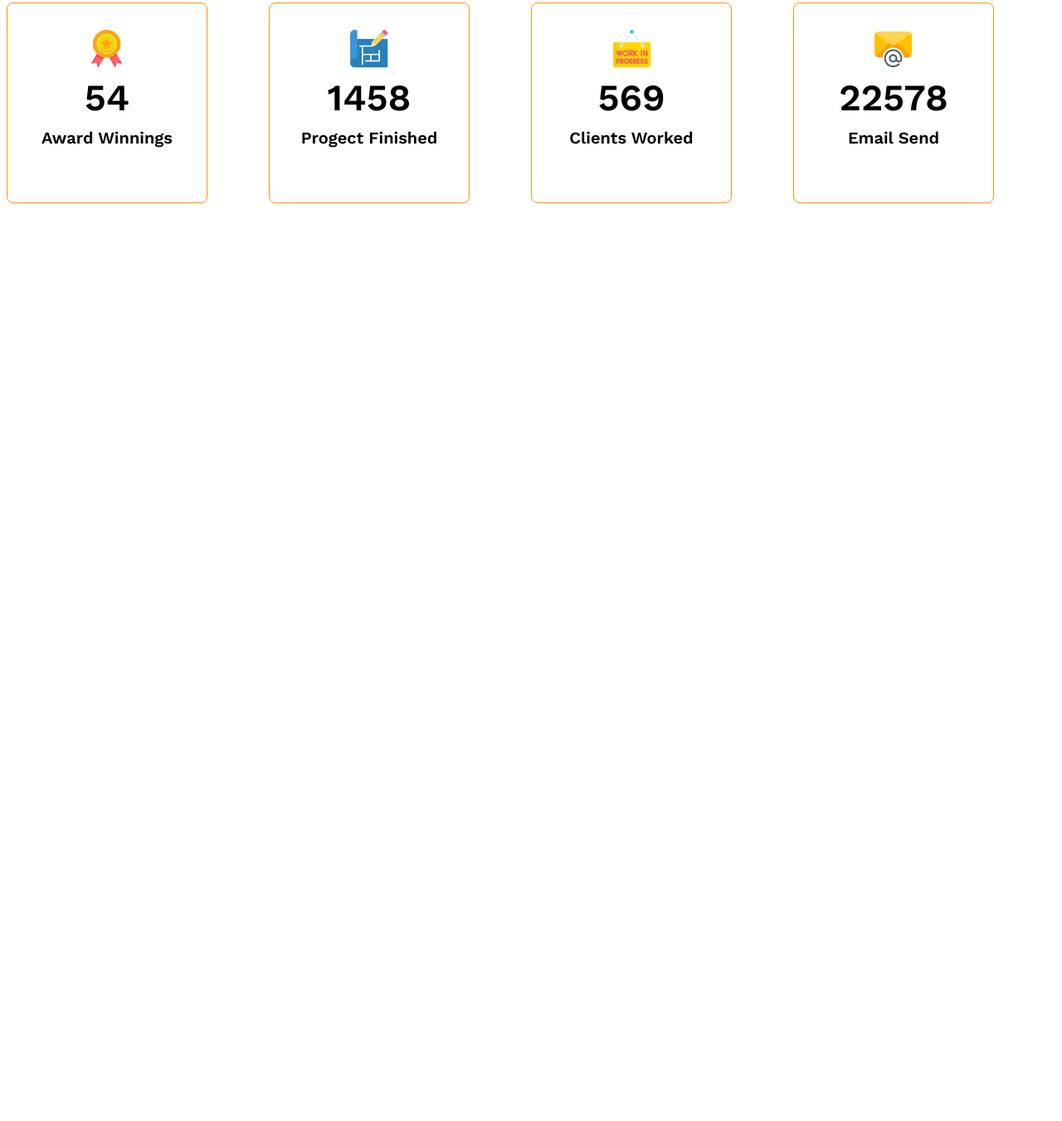
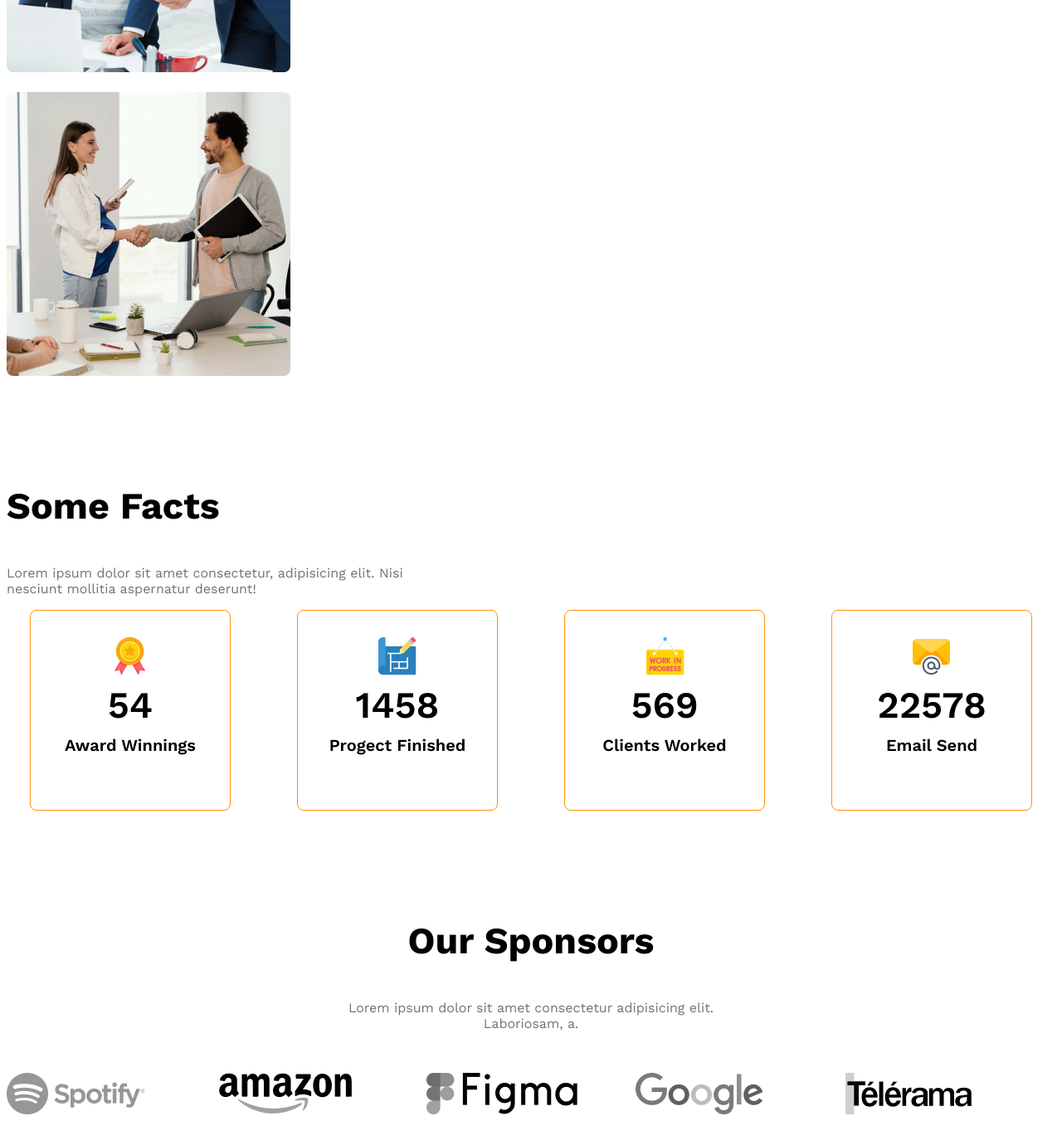
Before and after one commit to YushaRaiyana/G3-Architects, a plain HTML site: page index.html in a window 1280 px wide. Shown: the part 2301-3652 px from the top of the page at 83% size. Before the commit the page ends 2676 px from the top, so only its background shows below. Drawn offline with nearby package versions, Linux system fonts and the light colour scheme.

Commit message:
added the Sponsor stuff

```diff
--- a/index.html
+++ b/index.html
@@ -47,22 +47,21 @@
         <button class="pri-btn">Explore More</button>
     </div>
 </section>
-<!-- features will enjoy -->
+<!-- Some facts about us -->
 <section>
 <h3 class="section-title">Some Facts</h3>
 <p class="text-light-gray fact-description">Lorem ipsum dolor sit amet consectetur, adipisicing elit. Nisi nesciunt mollitia aspernatur deserunt!</p>
 <div class="facts-container">
-    <!-- .fact*4>img.fact-icon+h4.fact-number+h5.fact-name -->
     <div class="fact display-flex">
         <div>
-            <img src="images/icons/ribon.png" alt="" class="fact-icon">
+        <img src="images/icons/ribon.png" alt="" class="fact-icon">
         <h4 class="fact-number">54</h4>
         <h5 class="fact-name">Award Winnings</h5>
         </div>
     </div>
     <div class="fact display-flex">
         <div>
-            <img src="images/icons/projects.png" alt="" class="fact-icon">
+        <img src="images/icons/projects.png" alt="" class="fact-icon">
         <h4 class="fact-number">1458</h4>
         <h5 class="fact-name">Progect Finished</h5>
         </div>
@@ -76,7 +75,7 @@
     </div>
     <div class="fact display-flex">
         <div>
-            <img src="images/icons/email.png" alt="" class="fact-icon">
+        <img src="images/icons/email.png" alt="" class="fact-icon">
         <h4 class="fact-number">22578</h4>
         <h5 class="fact-name">Email Send</h5>
         </div>
@@ -86,9 +85,23 @@
 
 </section>
 
-<!-- Some facts about us-->
- <section class="somefacts">
+<!--Our sponsors -->
+ <section class="Sponsors">
+<div class="sponsor-info">
+   <h3 class="section-title">Our Sponsors</h3>
 
+   <p class="text-light-gray">
+    Lorem ipsum dolor sit amet consectetur adipisicing elit. Laboriosam, a.
+   </p>
+</div>
+
+<div class="sponsor-companies">
+    <img src="images/sponsors/spotify.png" alt="">
+    <img src="images/sponsors/amazon.png" alt="">
+    <img src="images/sponsors/figma.png" alt="">
+    <img src="images/sponsors/google.png" alt="">
+    <img src="images/sponsors/telerama.png" alt="">
+</div>
  </section>
 </main>
 
--- a/styles/styles.css
+++ b/styles/styles.css
@@ -148,35 +148,28 @@ gap: 24px;
 /* MEDIA */
 
 
-@media screen and (max-width:576px) {
+@media screen and (max-width:576px) and (min-width:0px) {
     .navbar,
     .nav-links,
     .teams{
         flex-direction: column;
     }
 
+    }
+
     .team-img-container{
+        grid-template-columns: 1fr;
+    }
+    .facts-container{
         grid-template-columns: repeat(1, 1fr);
     }
+
 
     .our-features{
         margin-left: 20px;
     }
-}
 
-
-/* mEDIUM sIzee DeVIce */
-
-@media screen and (min-width:576px) and (max-width:992px) {
-    .teams{
-        flex-direction: column;
-    }
-.our-features{
-    margin: 52px auto;
-}
-}
-
-
+                       /* Fact Card thingyyy */
 /* Next section suiiiiii */
 
 
@@ -184,8 +177,17 @@ gap: 24px;
     font-size: 2.8rem;
     font-weight: 700;
     }
-                       /* Fact Card thingyyy */
 
+
+
+
+
+
+
+    .facts-container{
+    display: grid;
+    grid-template-columns: repeat(4, 1fr);
+    }
                        .fact{
                         border: 1px solid #FF900E;
                         width: 240px;
@@ -214,12 +216,72 @@ gap: 24px;
                     }
 
 
+/* SPONSOR THINGY */
+
+.sponsor-info{
+    max-width: 540px;
+    margin: 50px auto;
+    text-align: center;
+}
+
+.sponsor-companies{
+    display: grid;
+    grid-template-columns: repeat(5, 1fr)
+}
+
+.sponsor-companies img{
+    filter: grayscale(100%);
+}
 
 
 
 
 
+
+
+
+
+/* mEDIUM sIzee DeVIce */
+
+@media screen and (min-width:576px) and (max-width:992px) {
+    .teams{
+        flex-direction: column;
+    }
+.our-features{
+    margin: 52px auto;
+}
+.sponsor-companies, .facts-container{
+    display: grid;
+    grid-template-columns: repeat(2, 1fr);
+    gap: 45px;
+    justify-items: center;
+}
+}
+
+
+
+
+
+
+
+
+@media screen and (max-width:576px) {
     .facts-container{
        display: grid;
-    grid-template-columns: repeat(4, 1fr);
+       grid-template-columns: repeat(1, 1fr);
+
     }
+    .sponsor-companies{
+        display: grid;
+        grid-template-columns: repeat(1, 1fr);
+        justify-items: center;
+        gap: 40px;
+
+    }
+
+    }
+    .facts-container{
+        justify-items: center;
+        gap: 24px;
+
+}
```
Lines whose indentation alone changed are shown as unchanged.
